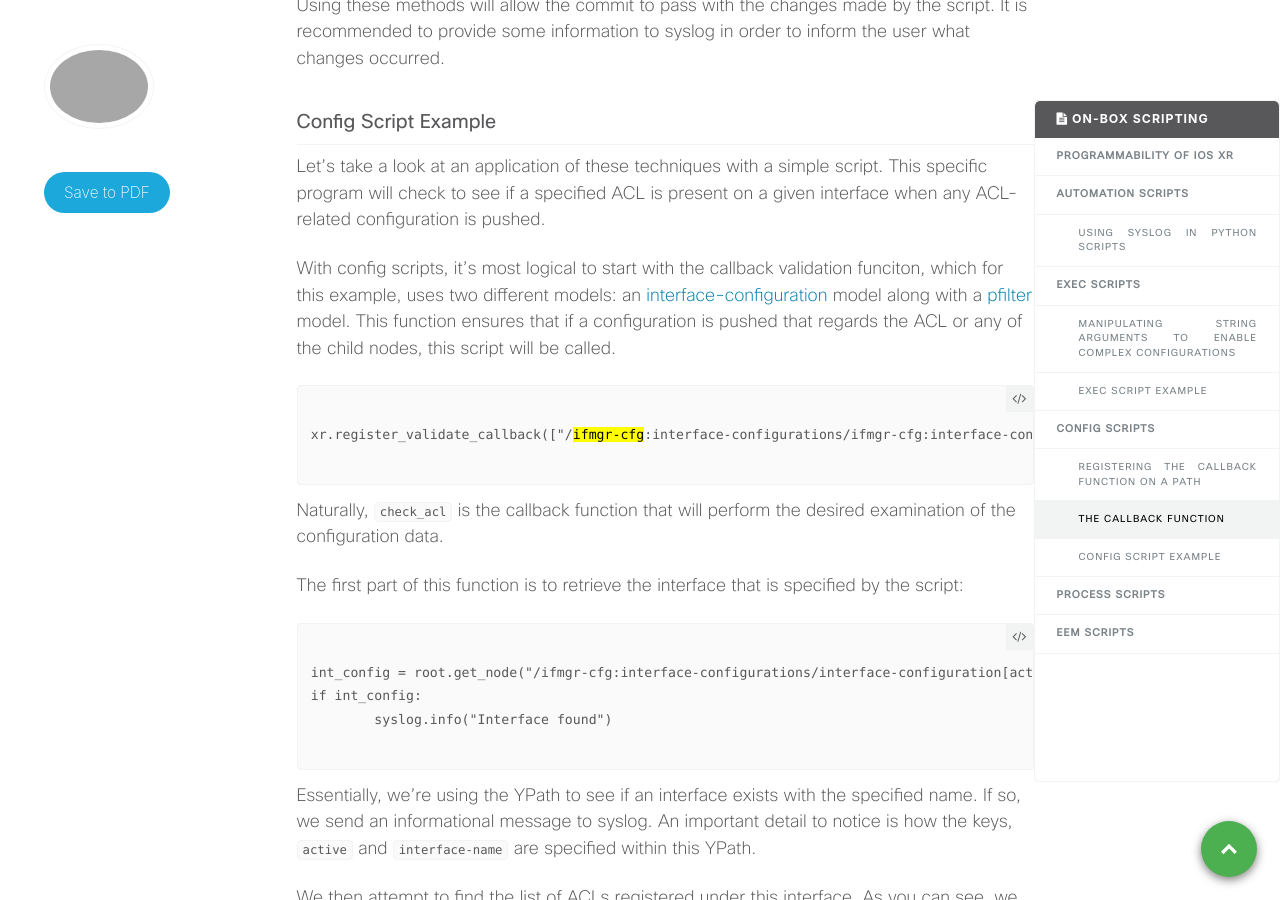
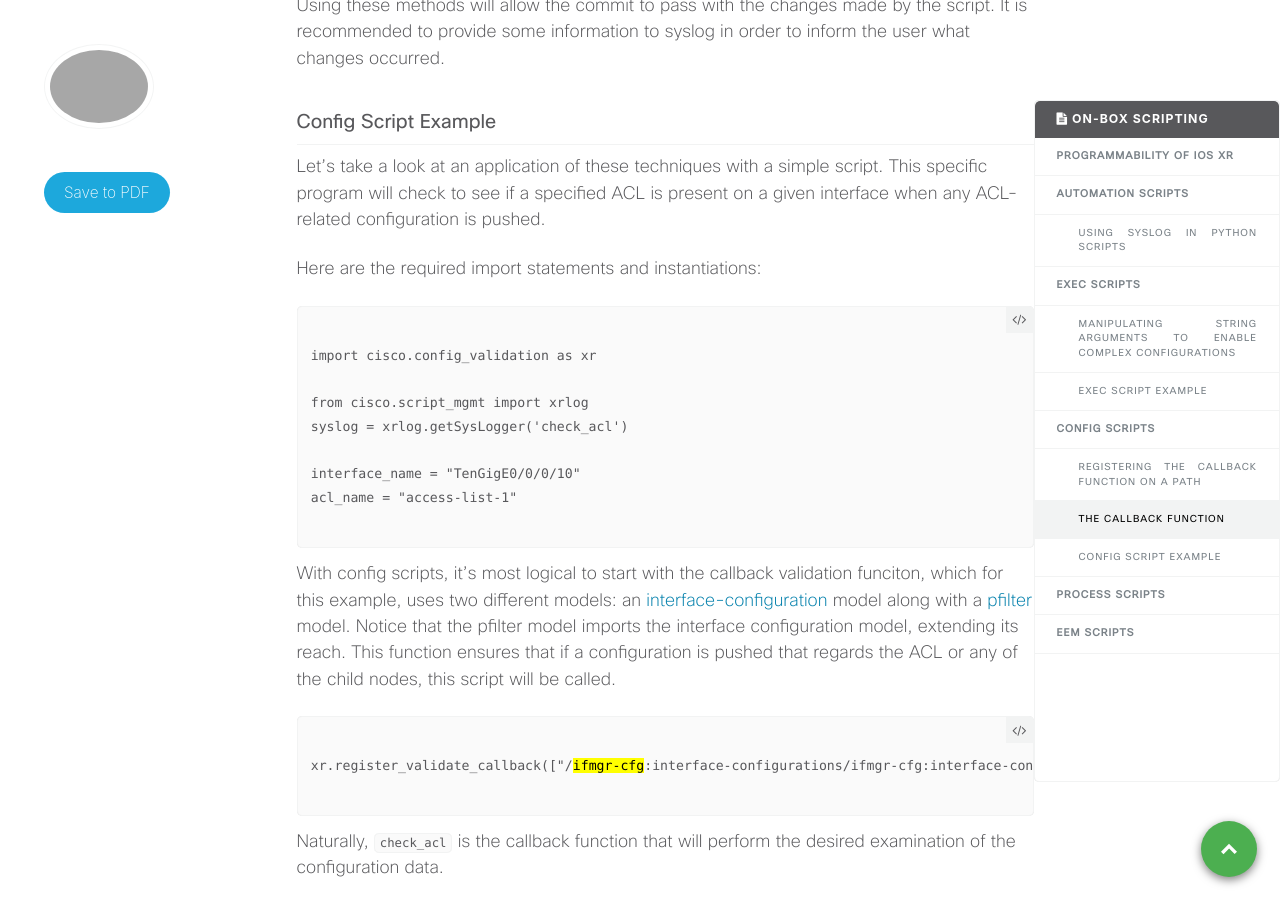
Before and after one commit to xrdocs/device-lifecycle, a Jekyll site: the page built from _blogs/2022-07-08-on-box-python-scripting.md, in a window 1280 px wide and 900 px high, scrolled down 7201 px. Built offline with Jekyll 4.4.1, drawn with Linux system fonts in a browser that asks for light colours; comment, search, counter and statistics services are not loaded.

Commit message:
Update 2022-07-08-on-box-python-scripting.md

```diff
--- a/_blogs/2022-07-08-on-box-python-scripting.md
+++ b/_blogs/2022-07-08-on-box-python-scripting.md
@@ -256,7 +256,23 @@ Using these methods will allow the commit to pass with the changes made by the s
 
 Let's take a look at an application of these techniques with a simple script. This specific program will check to see if a specified ACL is present on a given interface when any ACL-related configuration is pushed.
 
-With config scripts, it's most logical to start with the callback validation funciton, which for this example, uses two different models: an [interface-configuration](https://github.com/YangModels/yang/blob/af90c053a1ca9b01a3f229e313e4af7e5b849c87/vendor/cisco/xr/751/Cisco-IOS-XR-ifmgr-cfg.yang) model along with a [pfilter](https://github.com/YangModels/yang/blob/af90c053a1ca9b01a3f229e313e4af7e5b849c87/vendor/cisco/xr/751/Cisco-IOS-XR-ip-pfilter-cfg.yang) model. This function ensures that if a configuration is pushed that regards the ACL or any of the child nodes, this script will be called.
+Here are the required import statements and instantiations:
+
+<div class="highlighter-rouge">
+<pre class="highlight">
+<code>
+import cisco.config_validation as xr
+
+from cisco.script_mgmt import xrlog
+syslog = xrlog.getSysLogger('check_acl')
+
+interface_name = "TenGigE0/0/0/10"
+acl_name = "access-list-1"
+</code>
+</pre>
+</div>
+
+With config scripts, it's most logical to start with the callback validation funciton, which for this example, uses two different models: an [interface-configuration](https://github.com/YangModels/yang/blob/af90c053a1ca9b01a3f229e313e4af7e5b849c87/vendor/cisco/xr/751/Cisco-IOS-XR-ifmgr-cfg.yang) model along with a [pfilter](https://github.com/YangModels/yang/blob/af90c053a1ca9b01a3f229e313e4af7e5b849c87/vendor/cisco/xr/751/Cisco-IOS-XR-ip-pfilter-cfg.yang#L11) model. Notice that the pfilter model imports the interface configuration model, extending its reach. This function ensures that if a configuration is pushed that regards the ACL or any of the child nodes, this script will be called.
 
 <div class="highlighter-rouge">
 <pre class="highlight">
```
